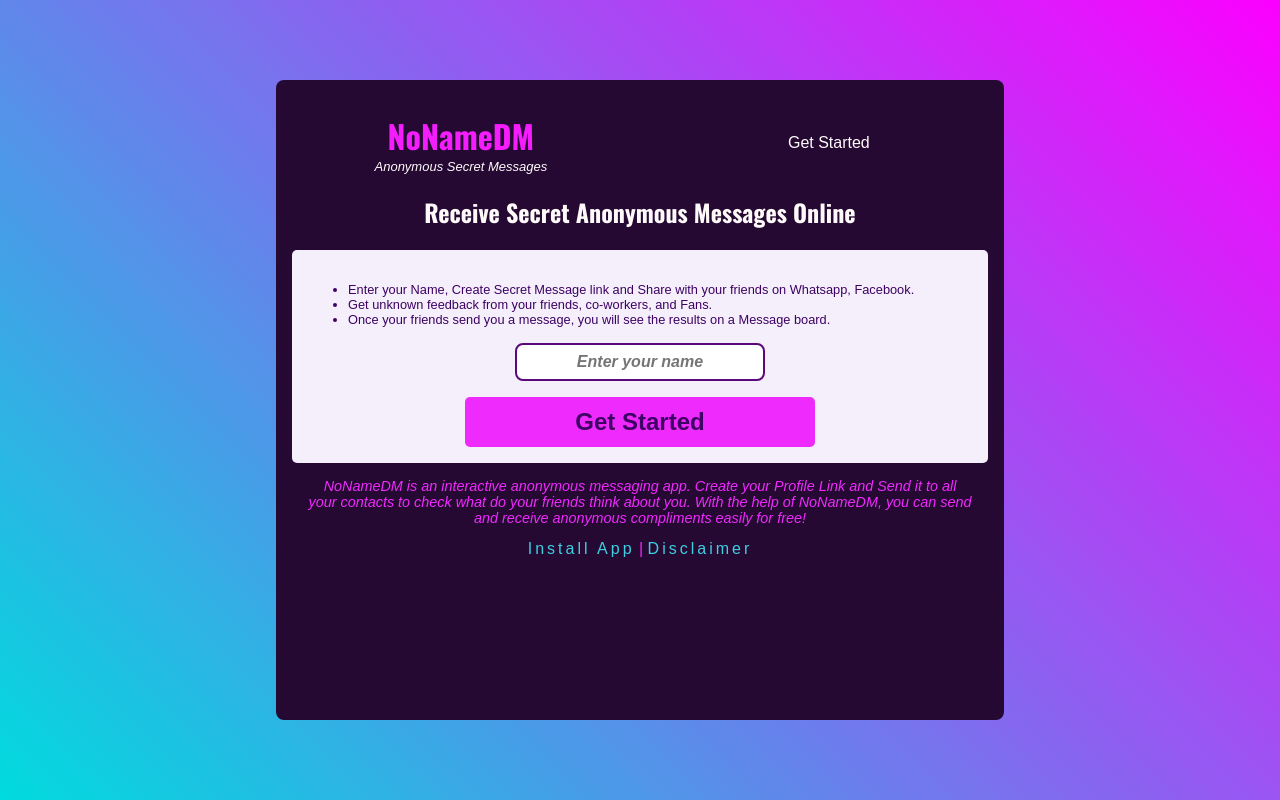
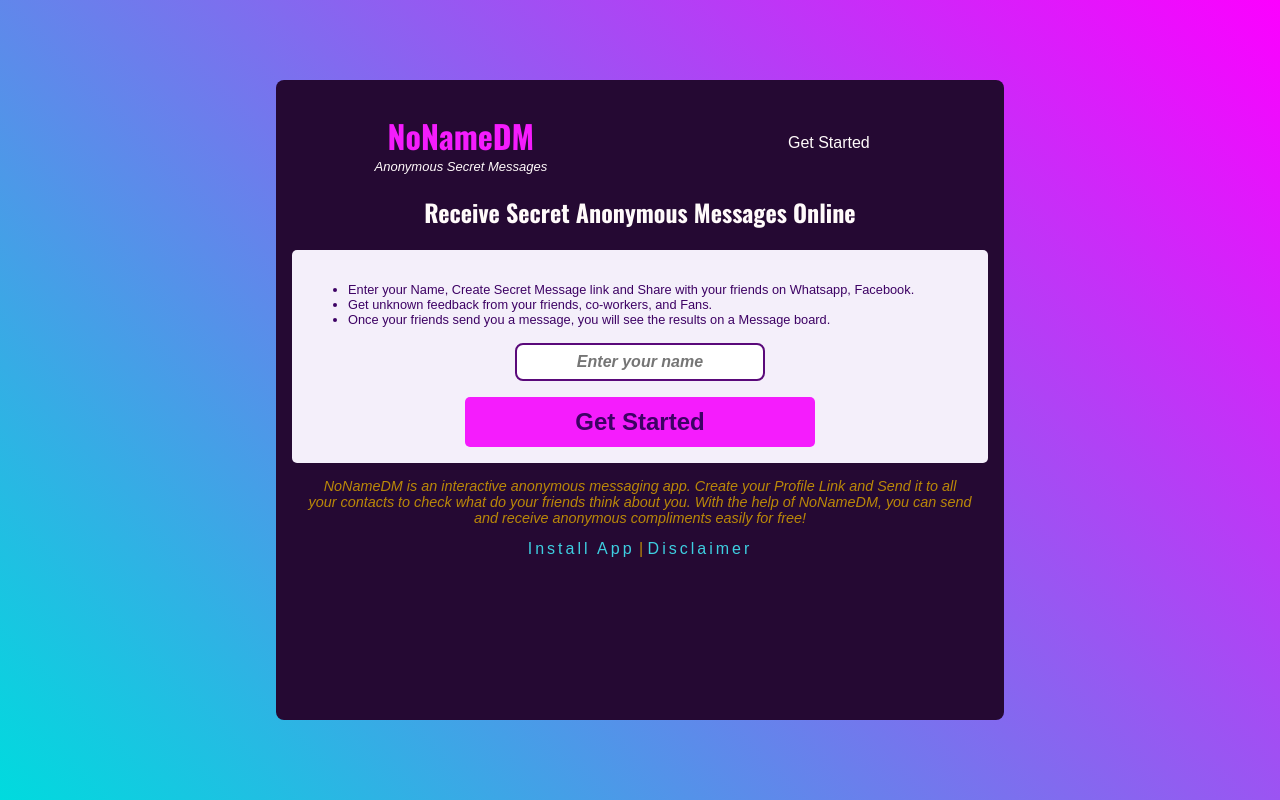
Before and after one commit to frupreneur/nonamedm, a Next.js app: page / in a window 1280 px wide. Built offline with nearby package versions, Linux system fonts and the light colour scheme; no server answers; a web font is replaced by a local one.

Commit message:
installable App css

```diff
--- a/styles/globals.css
+++ b/styles/globals.css
@@ -25,7 +25,7 @@
   --color-primary-500: #5a097a;
   --color-primary-600: #480264;
   --color-primary-700: #3d0264;
-  --color-primary-800: #ee2afc;
+  --color-primary-800: #ba8809;
 
   --color-success-100: #a2f0bc;
   --color-success-500: #12bd4b;
@@ -33,6 +33,7 @@
   --color-error-100: #f1acc9;
   --color-error-500: #a10c4a;
   --dark-bg: #250933;
+  --color-primary: #f51cfd;
 
   --size-1: 0.25rem;
   --size-2: 0.5rem;
@@ -101,7 +102,7 @@
 .share-button {
   font: inherit;
   cursor: pointer;
-  background: var(--color-primary-800);
+  background: #f51cfd;
   padding: 0.7rem 1rem;
   border-radius: 5px;
   outline: none;
@@ -216,7 +217,7 @@
 }
 
 ul.messages > li {
-  border: 1px solid var(--color-primary-800);
+  border: 1px solid var(--color-primary);
   padding: 0.5rem;
   border-radius: 0.5rem;
 }
@@ -348,7 +349,7 @@
     padding: 0;
     margin: 0.3rem;
   }
-  header > ul > li{
+  header > ul > li {
     padding: 0;
     margin: 0.6rem;
   }
--- a/ui/Footer.js
+++ b/ui/Footer.js
@@ -8,7 +8,7 @@
     window.addEventListener("beforeinstallprompt", (e) => {
       setDeferredPrompt(e);
     });
-  });
+  }, [setDeferredPrompt, deferredPrompt]);
 
   async function installApp() {
     if (deferredPrompt !== null) {
```
Also changed, not shown: 1 other file (tests, documents, lock files or other folders).
